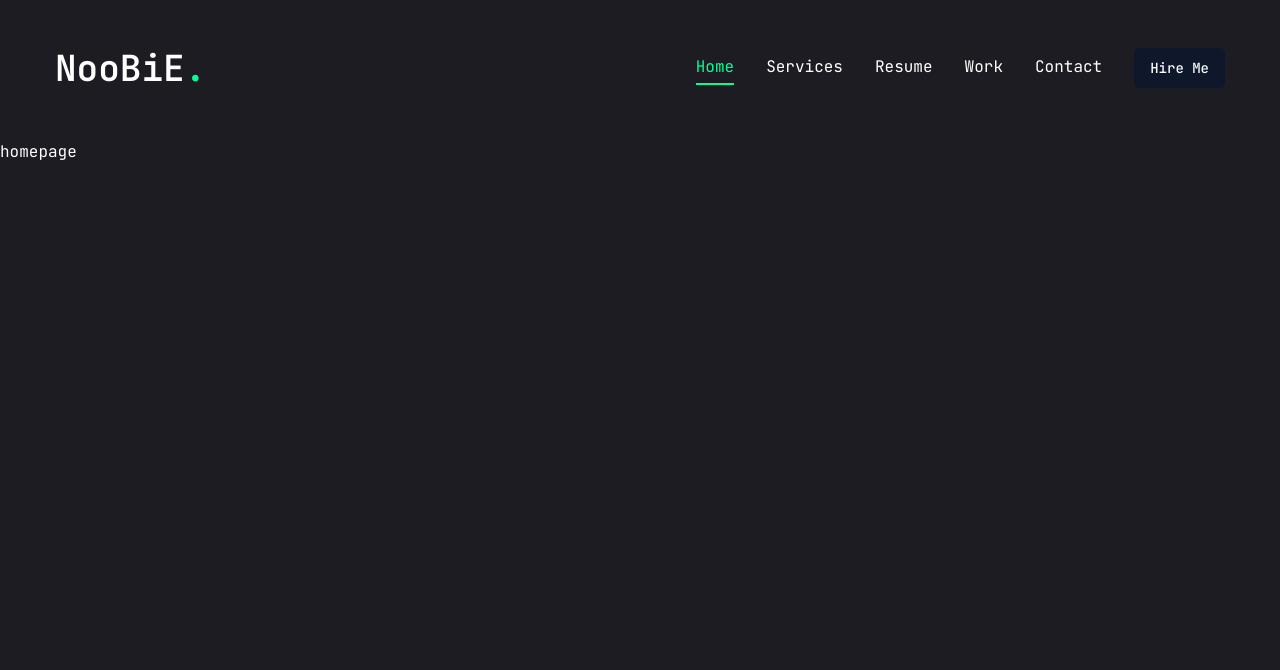
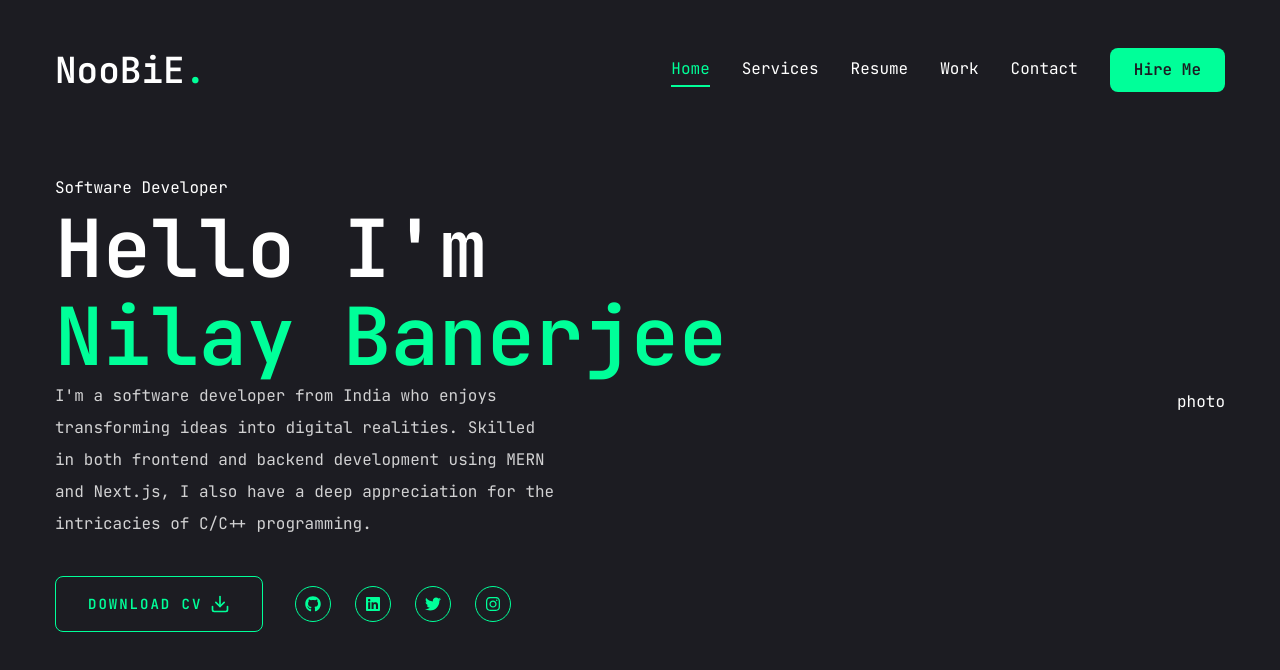
Before and after one commit to NooBIE-Nilay/Nilay-portfolio, a Next.js app: page / in a window 1280 px wide. Shown: the top 670 px of the page. Built offline with nearby package versions, Linux system fonts and the light colour scheme.

Commit message:
Added Socials

```diff
--- a/app/globals.css
+++ b/app/globals.css
@@ -6,4 +6,13 @@
   body {
     @apply font-primary bg-primary text-white leading-loose;
   }
+  .h1 {
+    @apply text-[48px] xl:text-[80px] leading-[1.1] font-semibold;
+  }
+  .h2 {
+    @apply text-[36px] xl:text-[48px] leading-[1.1] font-semibold;
+  }
+  .h3 {
+    @apply text-[20px] xl:text-[24px] leading-[1.1] font-semibold;
+  }
 }
--- a/app/page.tsx
+++ b/app/page.tsx
@@ -1,5 +1,45 @@
-import Image from "next/image";
+import { Socials } from "@/components/Socials";
+import { Button } from "@/components/ui/button";
+import { Photo } from "@/components/ui/photo";
+import { FiDownload } from "react-icons/fi";
 
 export default function Home() {
-  return <main>homepage</main>;
+  return (
+    <section className="h-full">
+      <div className="container mx-auto h-full">
+        <div className="flex flex-col xl:flex-row items-center justify-between xl:pt-8 xl:pb-24">
+          <div className="text-center xl:text-left">
+            <span>Software Developer</span>
+            <h1 className="h1">
+              Hello I'm <br />{" "}
+              <span className="text-accent"> Nilay Banerjee</span>
+            </h1>
+            <p className="max-w-[500px] mb-9 text-white/80">
+              I'm a software developer from India who enjoys transforming ideas
+              into digital realities. Skilled in both frontend and backend
+              development using MERN and Next.js, I also have a deep
+              appreciation for the intricacies of C/C++ programming.
+            </p>
+            <div className="flex flex-col xl:flex-row gap-8 items-center">
+              <Button
+                variant="outline"
+                size="lg"
+                className="uppercase flex items-center gap-2"
+              >
+                <span>Download CV</span>
+                <FiDownload className="text-xl" />
+              </Button>
+              <div className="mb-8 xl:mb-0">
+                <Socials
+                  containerStyles="flex gap-6"
+                  iconStyles="w-9 h-9   border border-accent rounded-full flex justify-center items-center text-accent text-base hover:bg-accent hover:text-primary hover:transition-all duration-500"
+                />
+              </div>
+            </div>
+          </div>
+          photo
+        </div>
+      </div>
+    </section>
+  );
 }
--- /dev/null
+++ b/components/Socials.tsx
@@ -0,0 +1,35 @@
+import Link from "next/link";
+import { FaGithub, FaLinkedin, FaTwitter, FaInstagram } from "react-icons/fa";
+
+const socials = [
+  {
+    icon: <FaGithub />,
+    path: "",
+  },
+  {
+    icon: <FaLinkedin />,
+    path: "",
+  },
+  {
+    icon: <FaTwitter />,
+    path: "",
+  },
+  {
+    icon: <FaInstagram />,
+    path: "",
+  },
+];
+//@ts-ignore
+export function Socials({ containerStyles, iconStyles }) {
+  return (
+    <div className={containerStyles}>
+      {socials.map((social, index) => {
+        return (
+          <Link key={index} href={social.path} className={iconStyles}>
+            {social.icon}
+          </Link>
+        );
+      })}
+    </div>
+  );
+}
--- a/components/ui/button.tsx
+++ b/components/ui/button.tsx
@@ -1,29 +1,23 @@
-import * as React from "react"
-import { Slot } from "@radix-ui/react-slot"
-import { cva, type VariantProps } from "class-variance-authority"
+import * as React from "react";
+import { Slot } from "@radix-ui/react-slot";
+import { cva, type VariantProps } from "class-variance-authority";
 
-import { cn } from "@/lib/utils"
+import { cn } from "@/lib/utils";
 
 const buttonVariants = cva(
-  "inline-flex items-center justify-center whitespace-nowrap rounded-md text-sm font-medium ring-offset-white transition-colors focus-visible:outline-none focus-visible:ring-2 focus-visible:ring-slate-950 focus-visible:ring-offset-2 disabled:pointer-events-none disabled:opacity-50 dark:ring-offset-slate-950 dark:focus-visible:ring-slate-300",
+  "inline-flex items-center justify-center whitespace-nowrap rounded-lg text-base font-semibold ring-offset-white transition-colors  ",
   {
     variants: {
       variant: {
-        default: "bg-slate-900 text-slate-50 hover:bg-slate-900/90 dark:bg-slate-50 dark:text-slate-900 dark:hover:bg-slate-50/90",
-        destructive:
-          "bg-red-500 text-slate-50 hover:bg-red-500/90 dark:bg-red-900 dark:text-slate-50 dark:hover:bg-red-900/90",
+        default: "bg-accent text-primary hover:bg-accent-hover",
+        primary: " bg-prmiary text-white",
         outline:
-          "border border-slate-200 bg-white hover:bg-slate-100 hover:text-slate-900 dark:border-slate-800 dark:bg-slate-950 dark:hover:bg-slate-800 dark:hover:text-slate-50",
-        secondary:
-          "bg-slate-100 text-slate-900 hover:bg-slate-100/80 dark:bg-slate-800 dark:text-slate-50 dark:hover:bg-slate-800/80",
-        ghost: "hover:bg-slate-100 hover:text-slate-900 dark:hover:bg-slate-800 dark:hover:text-slate-50",
-        link: "text-slate-900 underline-offset-4 hover:underline dark:text-slate-50",
+          "border border-accent bg-transparent text-accent hover:bg-accent hover:text-primary",
       },
       size: {
-        default: "h-10 px-4 py-2",
-        sm: "h-9 rounded-md px-3",
-        lg: "h-11 rounded-md px-8",
-        icon: "h-10 w-10",
+        default: "h-[44px] px-6 ",
+        md: "h-[48px] px-6",
+        lg: "h-[56px]  px-8 text-sm uppercase tracking-[2px]",
       },
     },
     defaultVariants: {
@@ -31,26 +25,26 @@
       size: "default",
     },
   }
-)
+);
 
 export interface ButtonProps
   extends React.ButtonHTMLAttributes<HTMLButtonElement>,
     VariantProps<typeof buttonVariants> {
-  asChild?: boolean
+  asChild?: boolean;
 }
 
 const Button = React.forwardRef<HTMLButtonElement, ButtonProps>(
   ({ className, variant, size, asChild = false, ...props }, ref) => {
-    const Comp = asChild ? Slot : "button"
+    const Comp = asChild ? Slot : "button";
     return (
       <Comp
         className={cn(buttonVariants({ variant, size, className }))}
         ref={ref}
         {...props}
       />
-    )
+    );
   }
-)
-Button.displayName = "Button"
+);
+Button.displayName = "Button";
 
-export { Button, buttonVariants }
+export { Button, buttonVariants };
```
